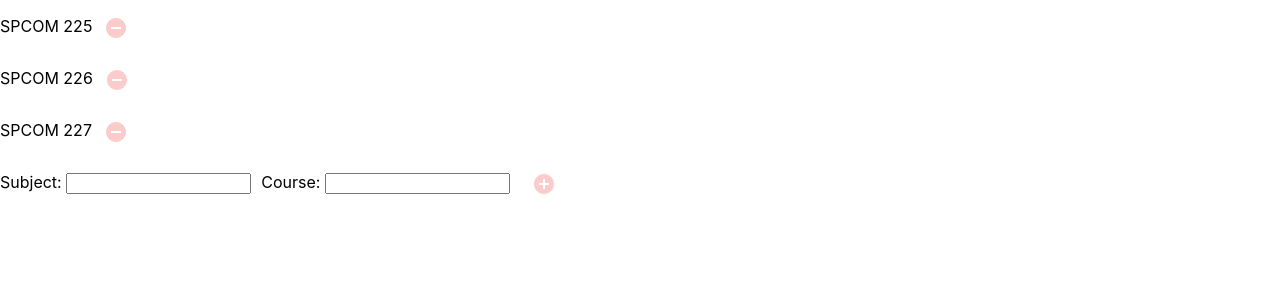
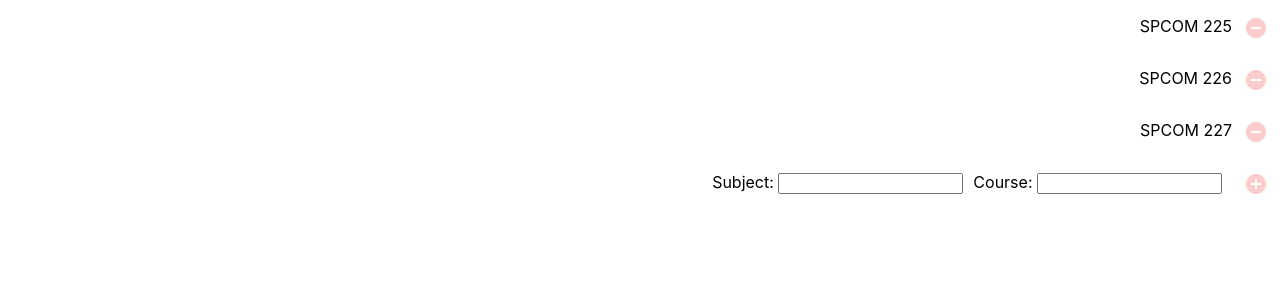
Before and after one commit to uwmincy/uwcourseplanner, a React (Create React App) app: page / in a window 1280 px wide. Shown: the top 300 px of the page. Built offline with nearby package versions, Linux system fonts and the light colour scheme.

Commit message:
Changed Selection alignment to the right.

```diff
--- a/src/scenes/Planner/scenes/Selection/index.jsx
+++ b/src/scenes/Planner/scenes/Selection/index.jsx
@@ -4,7 +4,7 @@ import AddCourse from './components/AddCourse';
 import RemoveCourse from './components/RemoveCourse';
 
 const Selection = ({ courseCart, courseQueue, onClickRemove, onChangeSubject, onChangeCourse, onClickAdd }) => (
-    <div>
+    <div className="selection">
         {courseCart.map (
             (cartItem, index) => {
                 return (
--- a/src/scenes/Planner/scenes/Selection/styles.scss
+++ b/src/scenes/Planner/scenes/Selection/styles.scss
@@ -0,0 +1,3 @@
+.selection {
+    text-align: right;
+}
```
